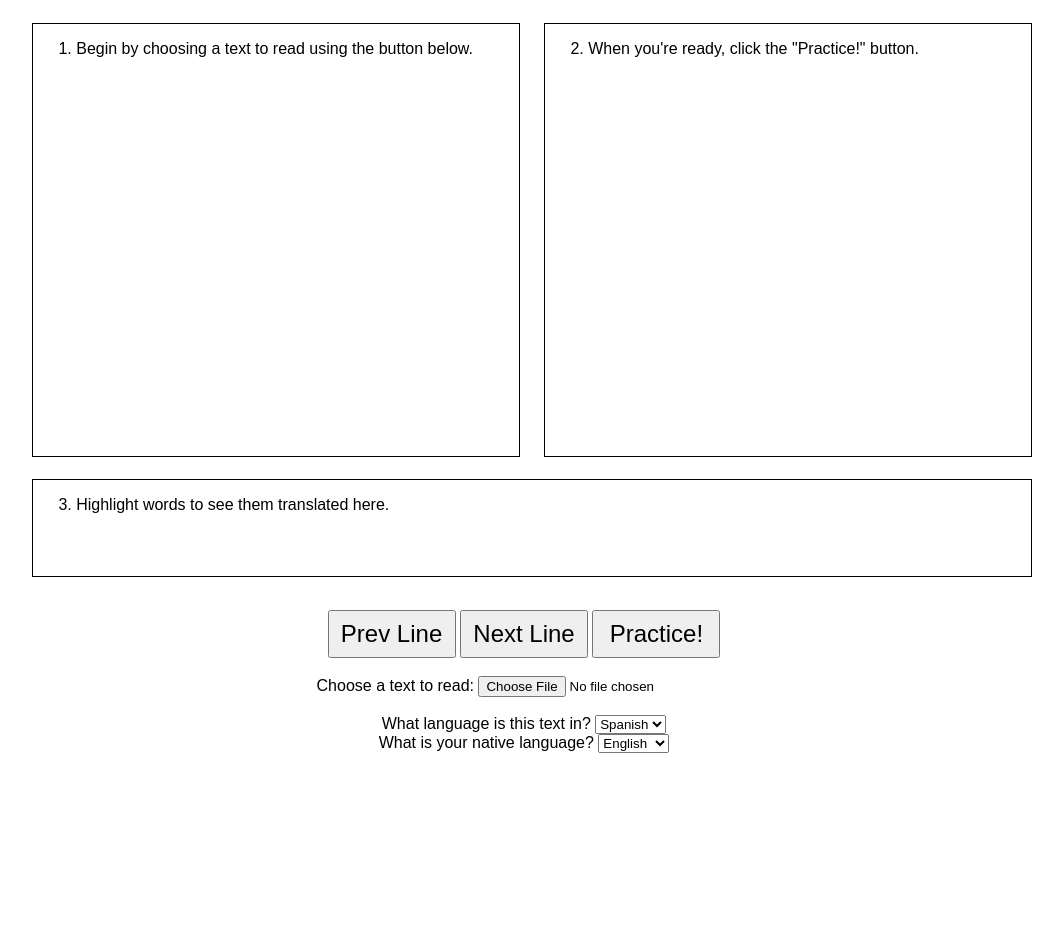
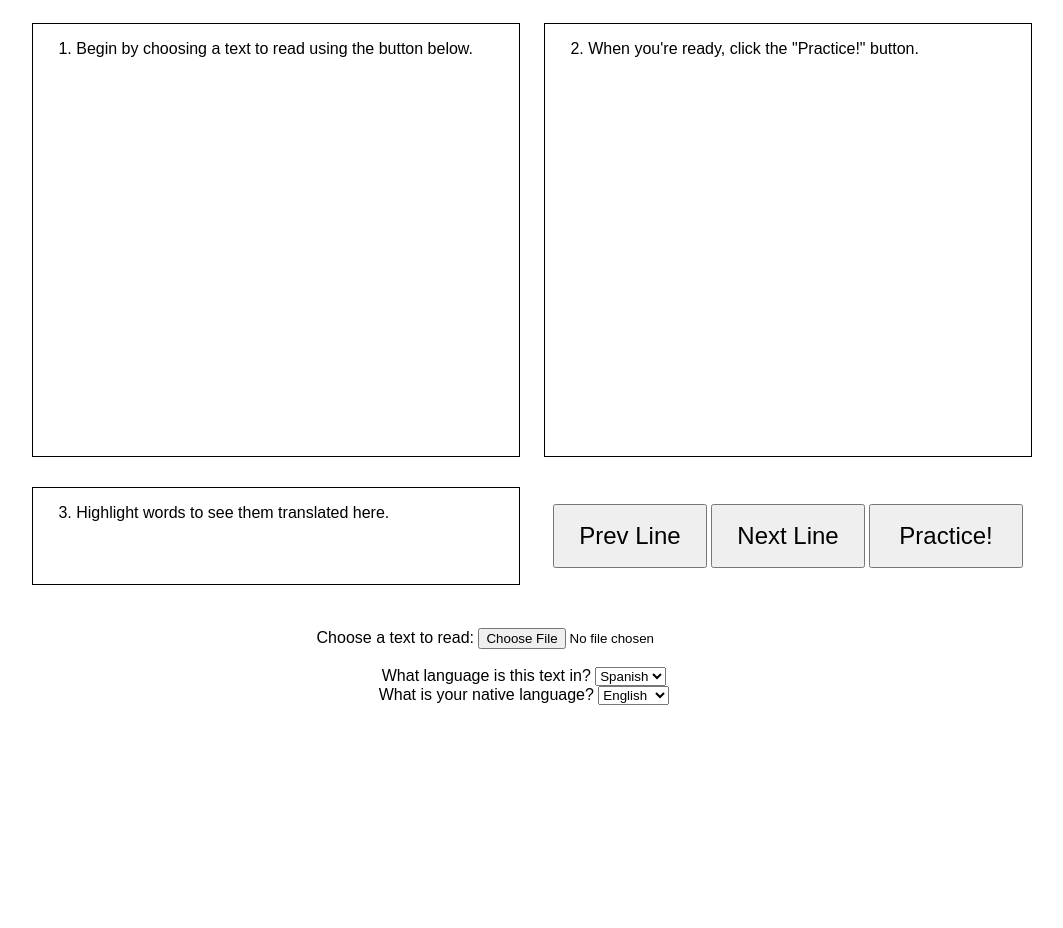
Before and after one commit to Arongil/Rebel-Reader, a plain HTML site: page index.html in a window 1280 px wide. Shown: the whole page, without its empty margins (116-1179 px from the left). Before the commit the page ends 800 px from the top, so only its background shows below. Drawn offline with Linux system fonts and the light colour scheme.

Commit message:
UI update
The "Prev Line", "Next Line", and "Practice!" buttons now live in their own "box" under the practice window.

Additionally, the practice prompt now says "Write the highlighted sentence in " + whateverLanguageYoureUsing, instead of always English.

```diff
--- a/css/style.css
+++ b/css/style.css
@@ -18,11 +18,6 @@
 
 .horizontal li {
     float: right;
-    width: 34vw;
-    height: 50vh;
-    margin: 1vh 1vw 1vh 1vw;
-    padding: 2vh 2vw 2vh 2vw;
-    font-size: 2vh;
 
     outline-style: solid;
     outline-color: black;
@@ -31,27 +26,42 @@
     overflow: auto;
 }
 
-#translate {
-    width: 74vw;
-    height: 8vh;
+#top-boxes li {
+    width: 34vw;
+    height: 50vh;
     margin: 1vh 1vw 1vh 1vw;
     padding: 2vh 2vw 2vh 2vw;
     font-size: 2vh;
-
-    outline-style: solid;
-    outline-color: black;
-    outline-width: 1px;
-
-    overflow: auto;
 }
 
-#controls {
+#bottom-boxes li {
+    height: 8vh;
+    margin: 1vh 1vw 1vh 1vw;
+    font-size: 2vh;
+}
+
+#translate {
+    width: 34vw;
+    padding: 2vh 2vw 2vh 2vw;
+}
+
+#buttonControls {
+    width: 38vw;
+    padding: 2vh 0vw 2vh 0vw;
+    outline-style: none;
+    text-align: center;
+}
+
+#buttonControls button {
+    width: 12vw;
+    height: 8vh;
+    font-size: 3vh;
+}
+
+#languageControls {
     margin-top: 2vh;
     text-align: center;
 }
 
-#controls button {
-    width: 10vw;
-    height: 6vh;
-    font-size: 3vh;
+#languageControls button {
 }
--- a/index.html
+++ b/index.html
@@ -9,19 +9,21 @@
 <body>
 
     <div id="wrapper">
-        <ul class="horizontal">
+        <ul class="horizontal" id="top-boxes">
             <li id="target">2. When you're ready, click the "Practice!" button.</li>
             <li id="source">1. Begin by choosing a text to read using the button below.</li>
         </ul>
-        <div id="translate">3. Highlight words to see them translated here.</div>
+        <ul class="horizontal" id="bottom-boxes">
+            <li id="buttonControls">
+                <button onclick="prev();">Prev Line</button>
+                <button onclick="next();">Next Line</button>
+                <button onclick="practice();">Practice!</button>
+            </li>
+            <li id="translate">3. Highlight words to see them translated here.</li>
+        </ul>
     </div>
 
-    <div id="controls">
-        <br>
-        <button onclick="prev();">Prev Line</button>
-        <button onclick="next();">Next Line</button>
-        <button onclick="practice();">Practice!</button>
-
+    <div id="languageControls">
         <br><br>
         <label for="file">Choose a text to read:</label>
         <input type="file" name="file" id="file">
--- a/scripts/practice.js
+++ b/scripts/practice.js
@@ -47,8 +47,9 @@ function revealTranslation() {
 }
 
 function createWorkspace() {
+    var targetLanguage = Object.keys(supportedLanguages).filter( lang => supportedLanguages[lang] == targetLangSelector.value.toString() )[0];
     target.innerHTML = "";
-    target.innerHTML += "<strong>Write the highlighted sentence in English!</strong>";
+    target.innerHTML += "<strong>Write the highlighted sentence in " + targetLanguage + "!</strong>";
     target.innerHTML += "<br><br>";
     target.innerHTML += "<textarea rows='4' cols='50' id='translation-attempt'></textarea>";
     target.innerHTML += "<br><br>";
```
